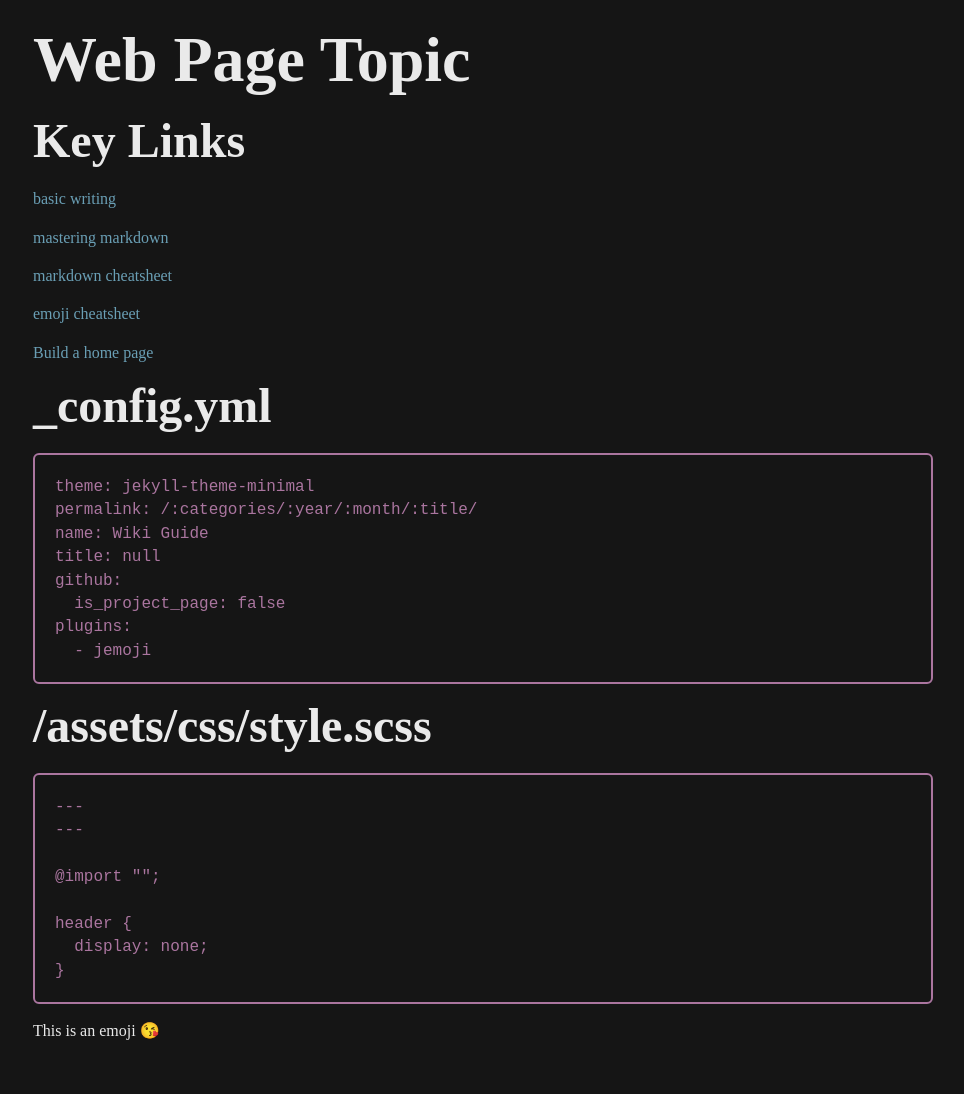
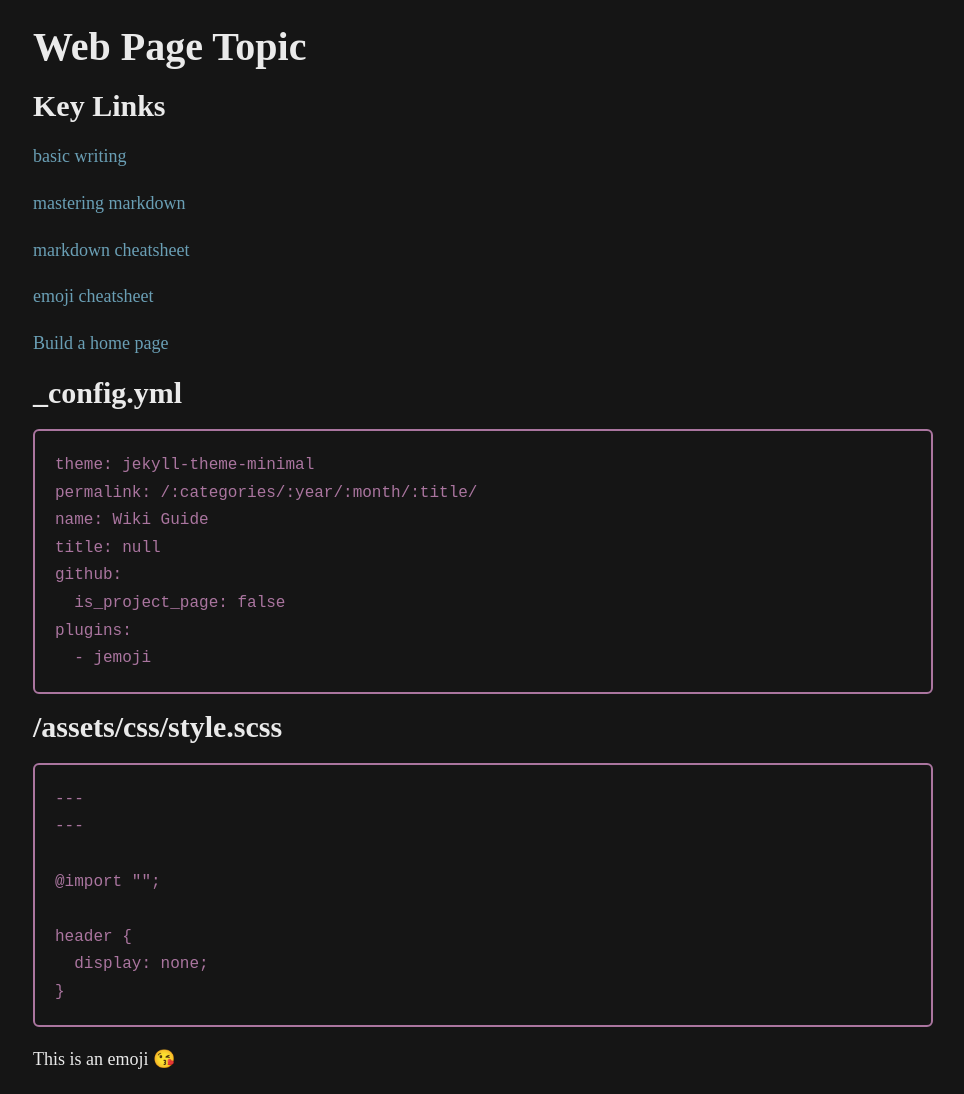
Before and after one commit to profphillips/wikibasics, a Jekyll site: the page built from index.md, in a window 1280 px wide. Shown: the whole page, without its empty margins (157-1121 px from the left). Built offline with Jekyll 4.4.1, drawn with Linux system fonts in a browser that asks for light colours; emoji names are drawn with the system emoji font; our own code applies the rules of GitHub Pages for plain Markdown files; before the commit the page ends 1062 px from its top, so only the background shows below that.

Commit message:
Update style.scss

```diff
--- a/assets/css/style.scss
+++ b/assets/css/style.scss
@@ -51,7 +51,7 @@ $pre-font-family: 'Consolas, Terminal, monospace';
 $blockquote-font-family: 'Raleway, monospace'; //'Cursive';
 
 html {
-  font-size: 16px;
+  font-size: 10px;
   margin: 0;
   //font-family: sans-serif;
 }
@@ -64,8 +64,8 @@ body {
   background-color: $background-color;
   padding: 0;
   font-family: $body-font-family;
-  font-size: 16px;
-  line-height: 1.4;
+  font-size: 1.8rem;
+  line-height: 1.6;
 }
 
 /*
```
